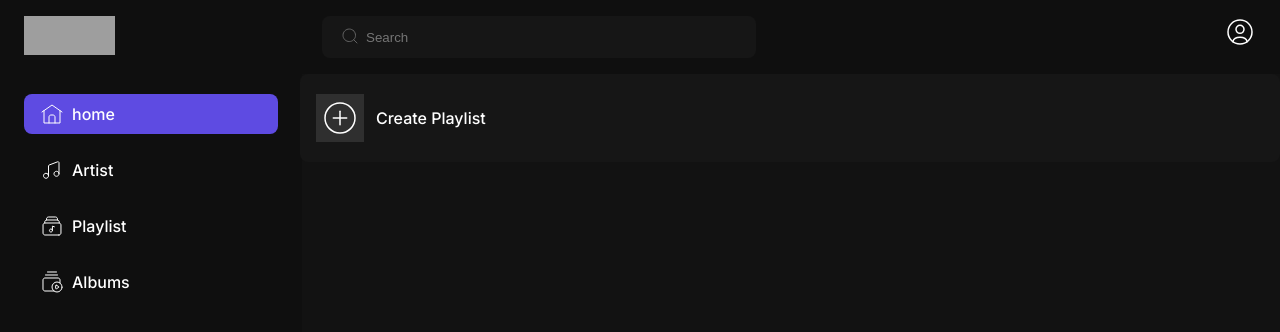
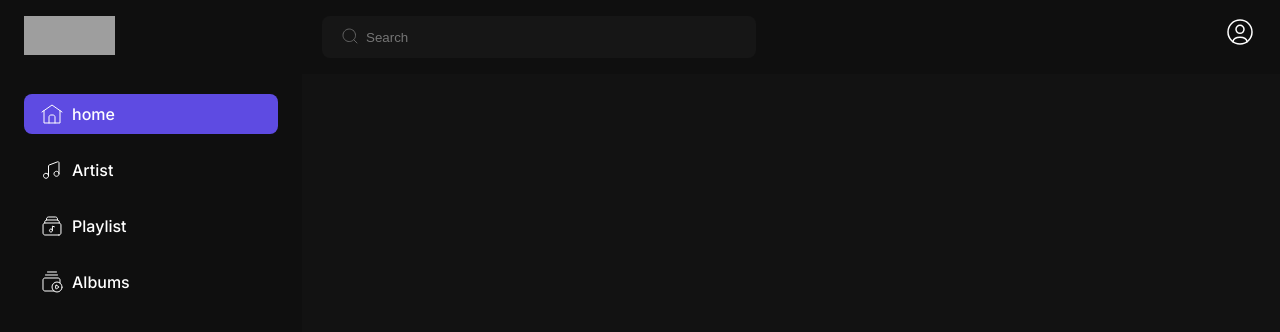
Before and after one commit to blueibell3/vibe-front, a Next.js app: page / in a window 1280 px wide. Shown: the top 332 px of the page. Built offline with nearby package versions, Linux system fonts and the light colour scheme; grey boxes are pictures that could not be loaded.

Commit message:
fix page

```diff
--- a/app/(authorised)/page.tsx
+++ b/app/(authorised)/page.tsx
@@ -6,7 +6,7 @@ import styles from './page.module.css';
 export default function Home() {
   return (
     <>
-    <AddButton />
+
     </>
   );
 }
```
